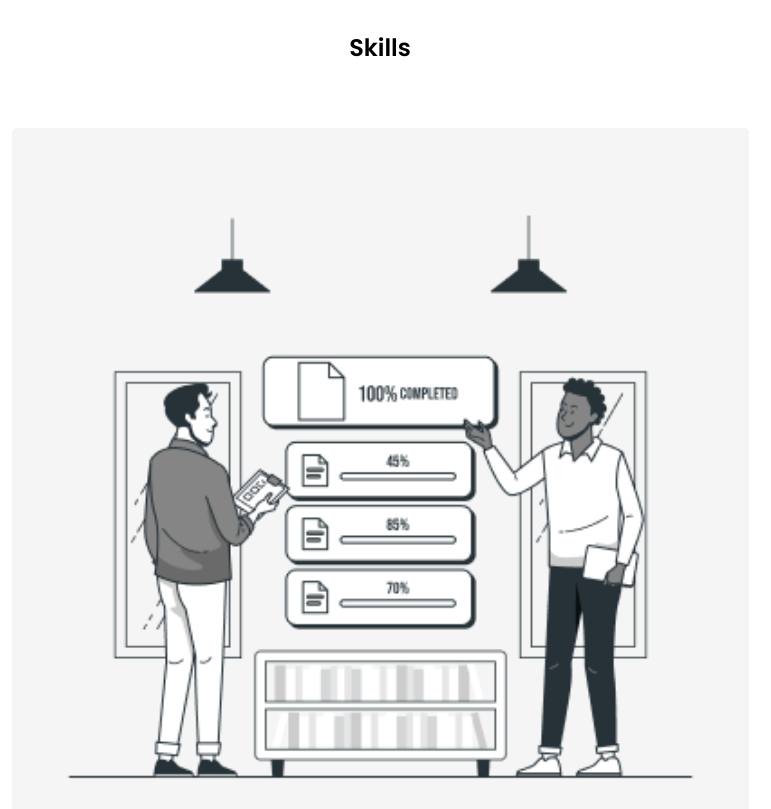
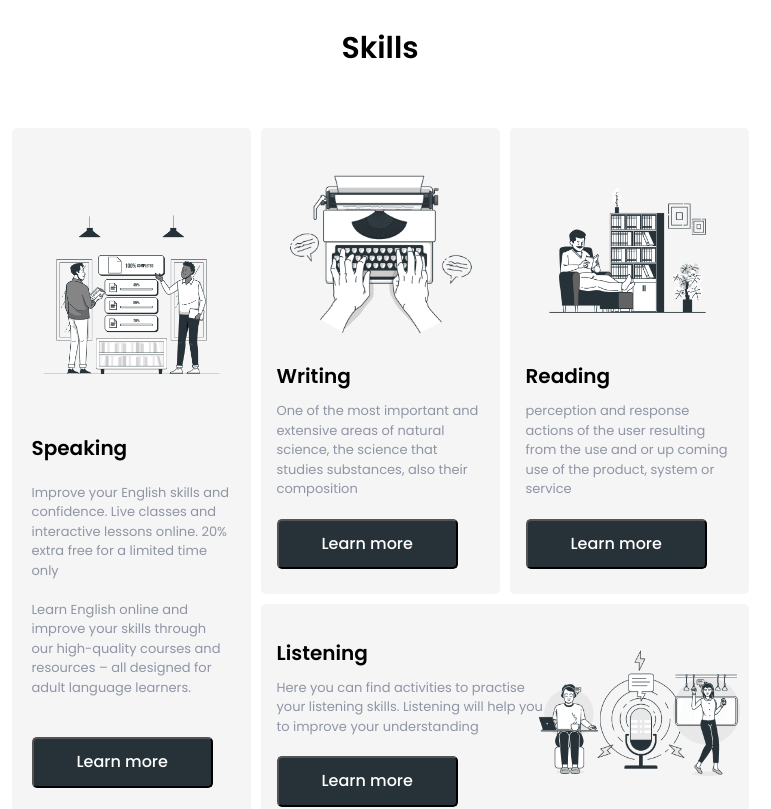
Before and after one commit to ausare-dev/learn-language-landing, a Next.js app: page / in a window 1280 px wide. Shown: the part 540-1349 px from the top of the page, without its empty margins (260-1031 px from the left). Built offline with nearby package versions, Linux system fonts and the light colour scheme.

Commit message:
Final Skills

```diff
--- a/src/components/Skills/Skills.jsx
+++ b/src/components/Skills/Skills.jsx
@@ -11,6 +11,7 @@ function Skills() {
             <SkillsBlock
               img='/image/skill-1.png'
               title='Speaking'
+              className='first'
             >
               Improve your English skills and confidence. Live classes and
               interactive lessons online. 20% extra free for a limited time only
@@ -22,7 +23,7 @@ function Skills() {
             </SkillsBlock>
             <SkillsBlock
               img='/image/skill-2.png'
-              title='Speaking'
+              title='Writing'
             >
               One of the most important and extensive areas of natural science,
               the science that studies substances, also their composition
@@ -37,6 +38,7 @@ function Skills() {
             <SkillsBlock
               img='/image/skill-4.png'
               title='Listening'
+              className='invert'
             >
               Here you can find activities to practise your listening skills.
               Listening will help you to improve your understanding
--- a/src/components/Skills/Skills.module.scss
+++ b/src/components/Skills/Skills.module.scss
@@ -2,6 +2,7 @@
 @import "../../styles/breakpoints.scss";
 
 .skills {
+  margin-bottom: 52px;
   &__title {
     margin-top: 51px;
     margin-bottom: 40px;
@@ -17,3 +18,42 @@
     gap: 21px;
   }
 }
+
+@media screen and (min-width: $table) {
+  .skills {
+    &__items {
+      display: grid;
+      grid-template-columns: repeat(3, 1fr);
+      grid-template-rows: repeat(3, 33%);
+      grid-column-gap: 10px;
+      grid-row-gap: 10px;
+      & > *:nth-child(1) {
+        grid-area: 1 / 1 / 4 / 2;
+      }
+      & > *:nth-child(2) {
+        grid-area: 1 / 2 / 3 / 3;
+      }
+      & > *:nth-child(3) {
+        grid-area: 1 / 3 / 3 / 4;
+      }
+      & > *:nth-child(4) {
+        grid-area: 3 / 2 / 4 / 4;
+      }
+    }
+    &__title {
+      font-size: 30px;
+    }
+  }
+}
+
+@media screen and (min-width: $desktop) {
+  .skills {
+    margin-bottom: 170px;
+    &__title {
+      font-size: 48px;
+    }
+    &__items {
+      grid-template-rows: repeat(3, 40%);
+    }
+  }
+}
--- a/src/components/Skills/SkillsBlock/SkillsBlock.jsx
+++ b/src/components/Skills/SkillsBlock/SkillsBlock.jsx
@@ -1,19 +1,19 @@
 import Button from "@/components/UI/Button/Button"
 import Style from "./SkillsBlock.module.scss"
 
-function SkillsBlock({ img, title, children }) {
+function SkillsBlock({ img, title, className, children }) {
   return (
-    <div className={Style.skillsBlock}>
+    <div className={`${Style.skillsBlock} ${Style[className]}`}>
       <div className={Style.skillsBlock__item}>
-        <img
-          src={img}
-          alt={title}
-        />
+        <div
+          className={Style.skillsBlock__img}
+          style={{ backgroundImage: `url(${img})` }}
+        ></div>
         <div className={Style.skillsBlock__text}>
           <h3 className={Style.skillsBlock__title}>{title}</h3>
           <p className={Style.skillsBlock__desc}>{children}</p>
+          <Button className={Style.skillsBlock__button}>Learn more</Button>
         </div>
-        <Button className={Style.skillsBlock__button}>Learn more</Button>
       </div>
     </div>
   )
--- a/src/components/Skills/SkillsBlock/SkillsBlock.module.scss
+++ b/src/components/Skills/SkillsBlock/SkillsBlock.module.scss
@@ -5,9 +5,13 @@
   background-color: $color-light-gray;
   border-radius: 5px;
   padding: 8px 16px 38px 16px;
-  img {
+  align-content: center;
+  &__img {
     width: 100%;
-    height: auto;
+    height: 200px;
+    background-repeat: no-repeat;
+    background-size: contain;
+    background-position: center;
   }
   &__title {
     font-size: 18px;
@@ -25,3 +29,84 @@
     margin-top: 40px;
   }
 }
+
+@media screen and (min-width: $table) {
+  .skillsBlock {
+    padding: 8px 16px 10px 16px;
+    &__title {
+      font-size: 20px;
+      line-height: 50px;
+    }
+    &__desc {
+      font-size: 13px;
+    }
+    &__button {
+      margin-top: 20px;
+    }
+  }
+
+  .first {
+    padding: 8px 20px 38px 20px;
+
+    .skillsBlock__img {
+      height: 300px;
+    }
+
+    .skillsBlock__title {
+      line-height: 10px;
+      padding-bottom: 30px;
+    }
+
+    .skillsBlock__button {
+      margin-top: 40px;
+    }
+  }
+
+  .invert {
+    .skillsBlock__item {
+      display: grid;
+      grid-template-columns: 60% 50%;
+      & > *:nth-child(1) {
+        order: 2;
+      }
+      & > *:nth-child(2) {
+        order: 1;
+      }
+    }
+
+    .skillsBlock__img {
+      margin: 0 -10%;
+      background-position: center;
+      height: 100%;
+    }
+  }
+}
+
+@media screen and (min-width: $desktop) {
+  .skillsBlock {
+    padding: 35px 25px 10px 25px;
+    &__title {
+      font-size: 30px;
+      line-height: 50px;
+    }
+    &__text {
+      padding: 0 20px;
+    }
+    &__desc {
+      font-size: 16px;
+    }
+    &__button {
+      margin-top: 20px;
+    }
+  }
+
+  .invert {
+    .skillsBlock__item {
+      display: grid;
+      grid-template-columns: 50% 50%;
+    }
+    .skillsBlock__img {
+      margin: 0;
+    }
+  }
+}
```
